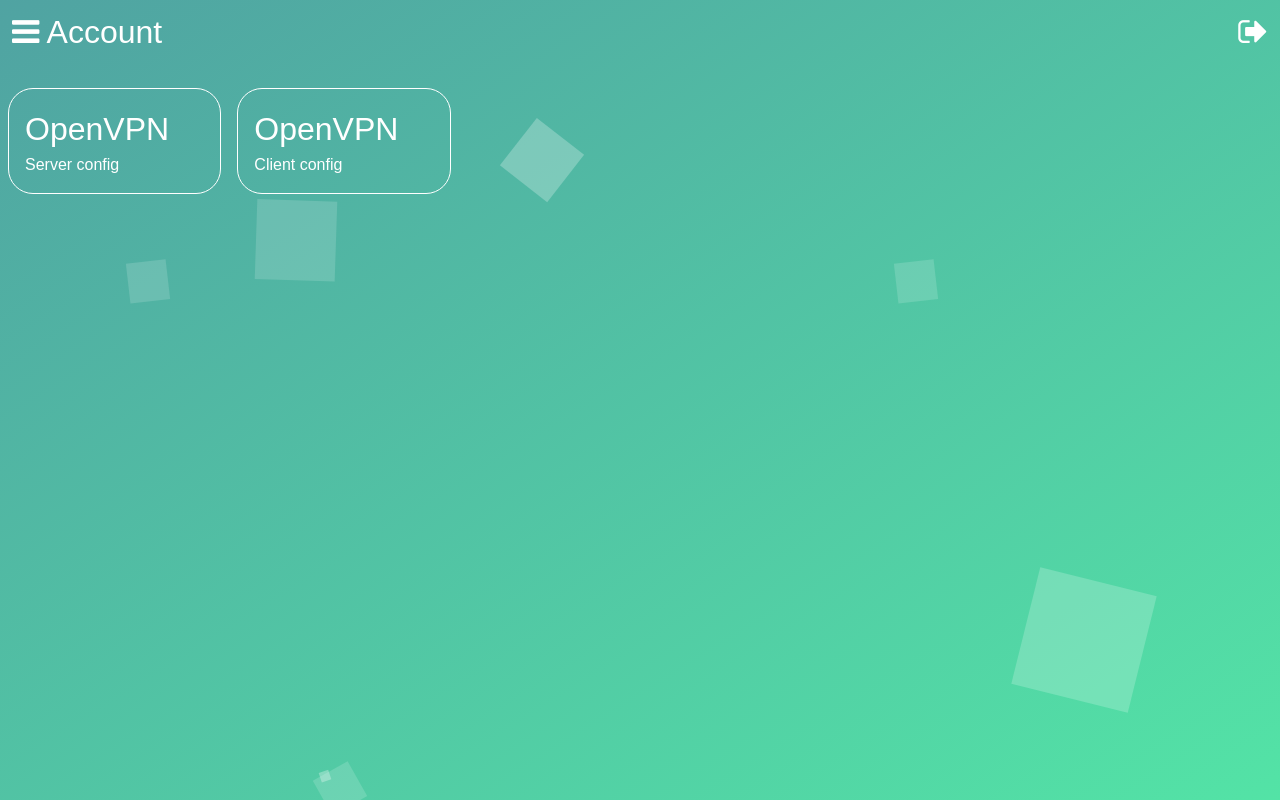
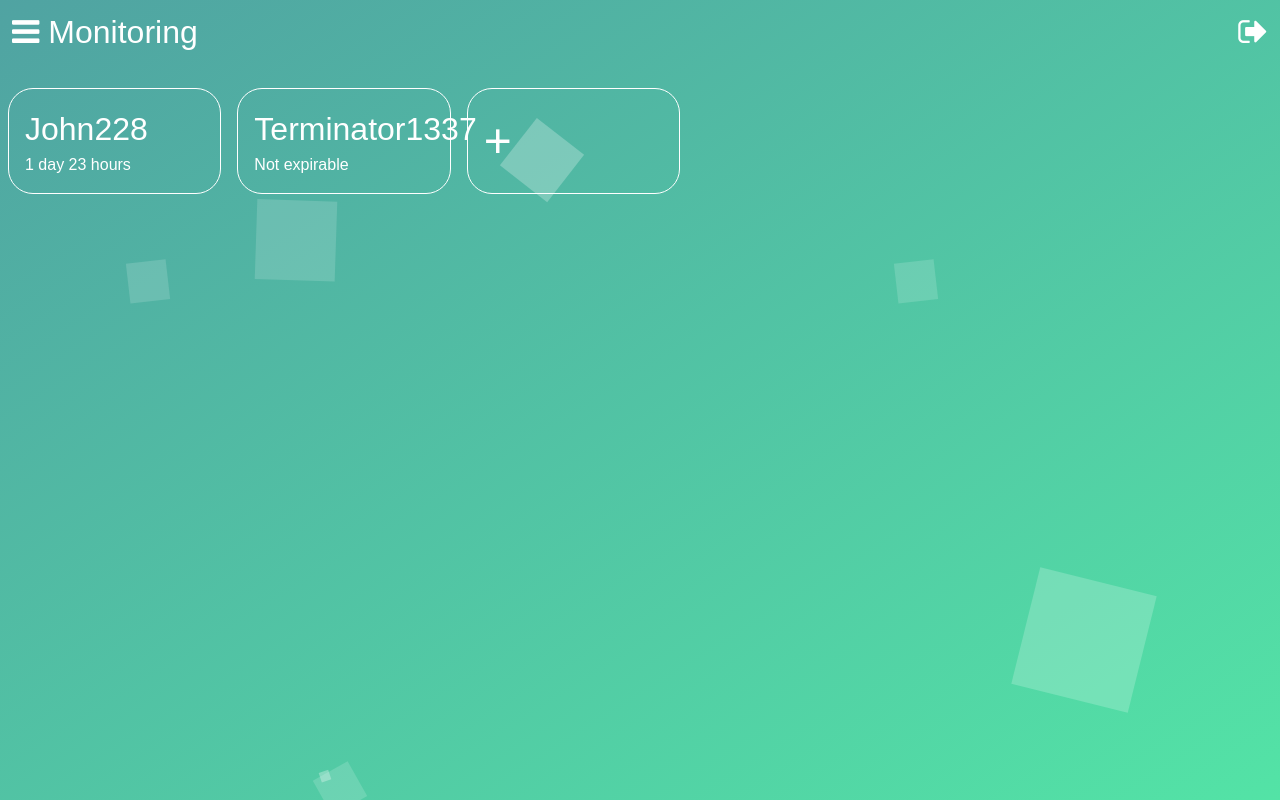
Before and after one commit to MagomedovTimur/ownVPN, a PHP site: page / in a window 1280 px wide. Run offline with PHP 8.4, Linux system fonts and the light colour scheme; the visitor is signed in with stand-in values (Sample User, id 1); some web fonts are replaced.

Commit message:
v0.1 added monitoring module, inited manage scripts

```diff
--- a/src/html/index.php
+++ b/src/html/index.php
@@ -30,7 +30,7 @@
 			  <div class="container-fluid">
 				<div class="navbar-header">
 				  <div>
-					 <p id="msbo"><i class="fa fa-bars"></i> Account</p>
+					 <p id="msbo"><i class="fa fa-bars"></i> Monitoring</p>
 
 				  </div>
 				</div>
@@ -57,10 +57,11 @@
 						<div class="side-menu-container">
 							<ul class="nav navbar-nav">
 
-								<li class="menulink menulinkActive"><a><i class="fa fa-server"></i> Server</a></li>
+								<li class="menulink"><a><i class="fa fa-server"></i> Server</a></li>
 								<li class="menulink"><a><i class="fa fa-users"></i> Clients</a></li>
 								<li class="menulink"><a><i class="fa fa-exchange"></i> Bridges</a></li>
 								<li class="menulink"><a><i class="fa fa-cloud"></i> Networks</a></li>
+								<li class="menulink menulinkActive"><a><i class="fa fa-desktop"></i> Monitoring</a></li>
 								<li class="menulink"><a><i class="fa fa-cogs"></i> Console</a></li>
 
 							</ul>
@@ -73,18 +74,41 @@
 			<div class="mcw" style="display: none;">
 
 				<!-- SERVER wrapper -->
-				<div class="cv" id="msbServer">
+				<div class="cv" id="msbServer" style="display: none;">
 					<div class="container-fluid">
 						<div class="row">
 
-							<div class="col-md-2 card p-3 m-2">
-									<div class="bridgeName">OpenVPN</div>
-									<div class="bridgeIp">Server config</div>
+							<div class="col-md-2 p-3 m-2">
+								Server External IP
+								<input type="text" placeholder="IP address">
 							</div>
 
-							<div class="col-md-2 card p-3 m-2">
-									<div class="bridgeName">OpenVPN</div>
-									<div class="bridgeIp">Client config</div>
+							<div class="col-md-2 p-3 m-2">
+								VPN port
+								<input type="text" placeholder="VPN port">
+							</div>
+
+
+						</div>
+						<div class="row">
+
+							<div class="col-md-2 p-3 m-2">
+									<button type="submit">Remake CA cert and key</button>
+							</div>
+
+							<div class="col-md-2 p-3 m-2">
+									<button type="submit">Remake Server cert and key</button>
+							</div>
+
+						</div>
+						<div class="row">
+
+							<div class="col-md-2 p-3 m-2">
+									<button type="submit">Reboot server</button>
+							</div>
+
+							<div class="col-md-2 p-3 m-2">
+									<button type="submit">Restart VPN service</button>
 							</div>
 
 						</div>
@@ -143,6 +167,28 @@
 						</div>
 					</div>
 				</div>
+
+				<!-- MONITORING wrapper -->
+				<div class="cv" id="msbMonitoring">
+					<div class="container-fluid">
+						<div class="row">
+							<button class="col-md-2 card p-3 m-2 clientCard">
+									<div class="bridgeName">John228</div>
+									<div class="bridgeIp">1 day 23 hours</div>
+							</button>
+
+							<button class="col-md-2 card p-3 m-2 clientCard">
+									<div class="bridgeName">Terminator1337</div>
+									<div class="bridgeIp">Not expirable</div>
+							</button>
+
+							<button id="addBridge" class="col-md-2 card p-3 m-2 text-center">
+								+
+							</button>
+						</div>
+					</div>
+				</div>
+
 
 				<!-- CONSOLE wrapper -->
 				<div class="cv min-vh-100" id="msbConsole" style="display: none;">
```
Also changed, not shown: src/html/manage/changeExtIP.php (added), src/html/manage/changeVPNPort.php (added), src/html/manage/monitor.php (added), src/html/manage/rebootServer.php (added), src/html/manage/remakeCA.php (added), src/html/manage/remakeServer.php (added), src/html/manage/restartVPN.php (added).
